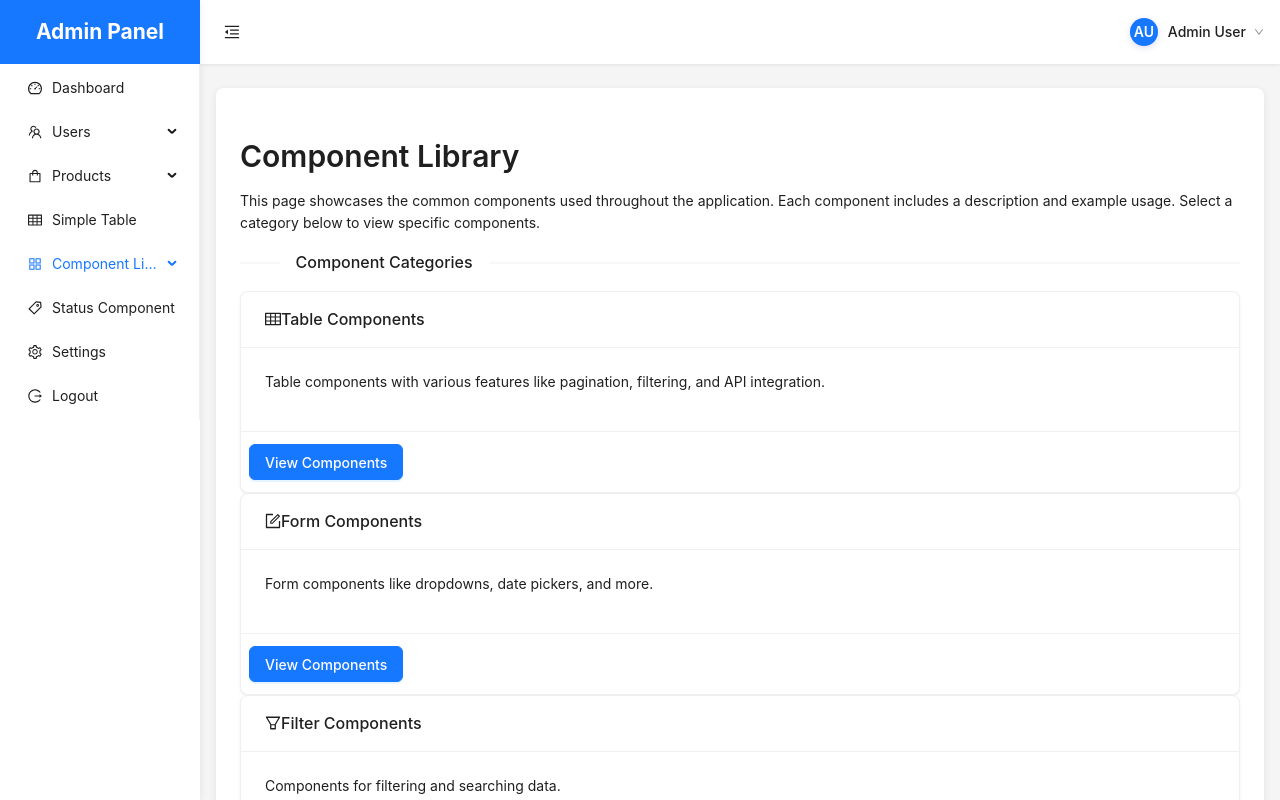
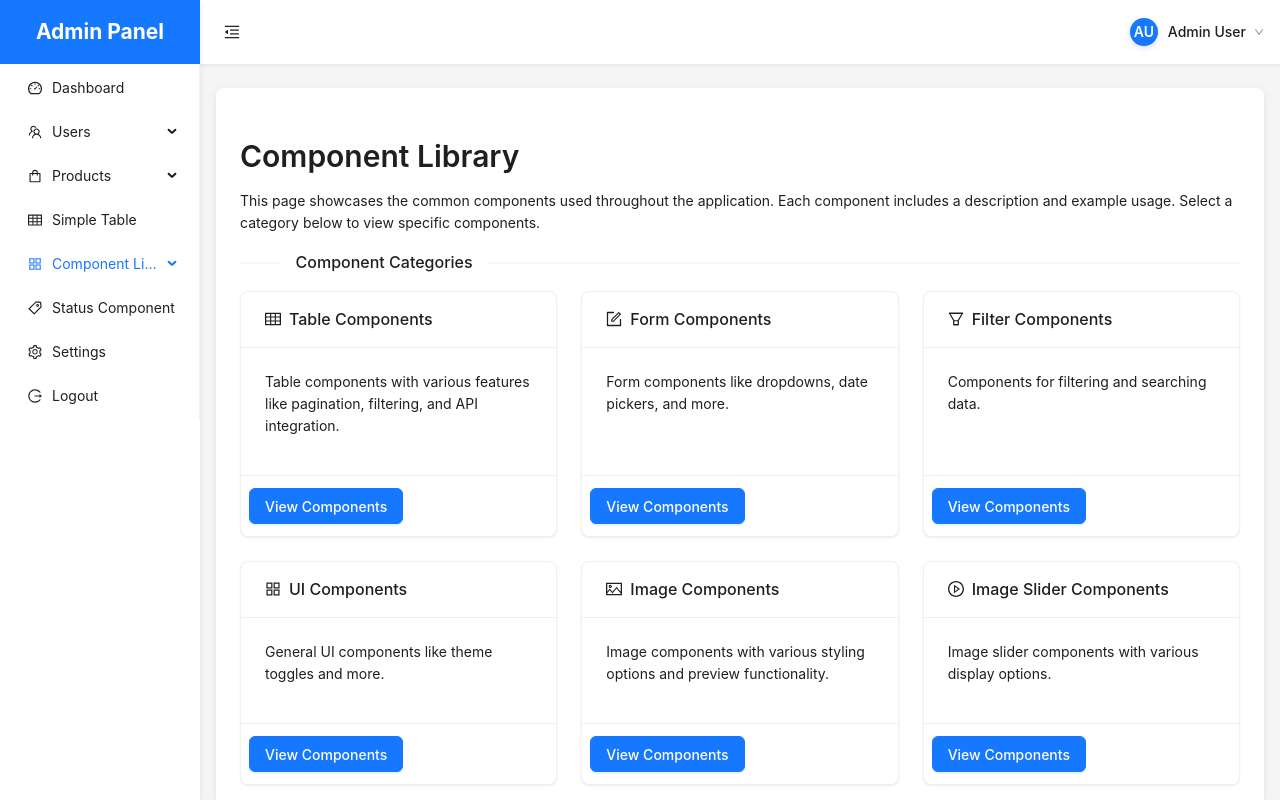
Before and after one commit to HoangSonLe/BaseFEAdmin, a React (Vite) app: page /components in a window 1280 px wide. Shown: the top 800 px of the page. Built offline with nearby package versions, Linux system fonts and the light colour scheme; no server answers.

Commit message:
CSS Overview ComponentLibrary

```diff
--- a/src/pages/ComponentLibrary/index.tsx
+++ b/src/pages/ComponentLibrary/index.tsx
@@ -1,5 +1,5 @@
 import React from "react";
-import { Typography, Card, Divider, Button } from "antd";
+import { Typography, Card, Divider, Button, Row, Col } from "antd";
 import { Link } from "react-router-dom";
 import {
     TableOutlined,
@@ -64,28 +64,33 @@ const ComponentLibrary: React.FC = () => {
 
             <Divider orientation="left">Component Categories</Divider>
 
-            <div className="grid grid-cols-1 md:grid-cols-2 lg:grid-cols-3 gap-6">
+            <Row gutter={[24, 24]}>
                 {componentCategories.map((category, index) => (
+                    <Col xs={24} md={12} lg={8} key={index}>
                         <Card
-                        key={index}
                             variant="outlined"
-                        className="mb-4 hover:shadow-md transition-shadow"
+                            className="hover:shadow-md transition-shadow"
+                            style={{ height: "100%", display: "flex", flexDirection: "column" }}
                             title={
-                            <div className="flex items-center">
-                                <span className="mr-2">{category.icon}</span>
+                                <div style={{ display: "flex", alignItems: "center" }}>
+                                    <span style={{ marginRight: "8px" }}>{category.icon}</span>
                                     {category.title}
                                 </div>
                             }
+                            styles={{ body: { flex: 1, display: "flex", flexDirection: "column" } }}
                             actions={[
                                 <Link to={category.path} key="view">
                                     <Button type="primary">View Components</Button>
                                 </Link>,
                             ]}
                         >
+                            <div style={{ flex: 1 }}>
                                 <Paragraph>{category.description}</Paragraph>
+                            </div>
                         </Card>
+                    </Col>
                 ))}
-            </div>
+            </Row>
         </div>
     );
 };
```
Lines whose indentation alone changed are shown as unchanged.
